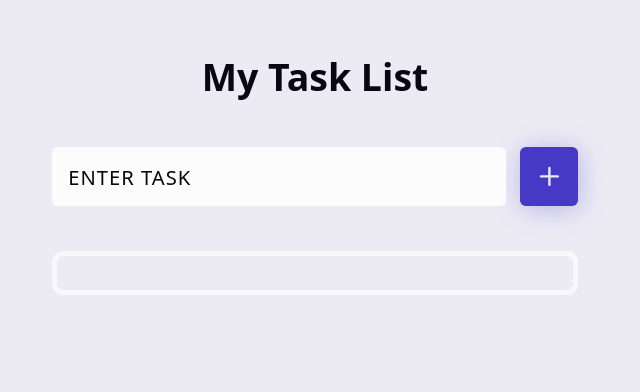
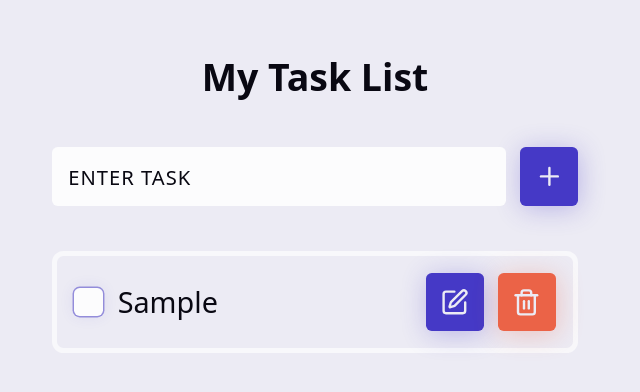
Before and after one commit to Turb08/Todo_list_app, a React (Vite) app: page / in a window 1280 px wide. Both pictures are taken after typing "Sample" into the empty fields and a click on the button "Add Task". Shown: the top 392 px of the page, without its empty margins (325-965 px from the left). Built offline with nearby package versions, Linux system fonts and the light colour scheme.

Commit message:
Added update and delete buttons, sort the tasks on descending order and handle checkbox functionality

```diff
--- a/src/components/TaskItem.jsx
+++ b/src/components/TaskItem.jsx
@@ -1,9 +1,46 @@
-import styles from './TaskItem.module.css'
+import { useState } from "react";
+import { Check, SquarePen, Trash2 } from "lucide-react";
+import styles from "./TaskItem.module.css";
 
-const TaskItem = ({task}) => {
+const TaskItem = ({ task }) => {
+  const [isChecked, setIsChecked] = useState(task.checked);
+
+  const handleCheckboxChange = (e) => {
+    setIsChecked(!isChecked);
+  };
+
   return (
-    <li className={styles.task}></li>
-  )
-}
+    <li className={styles.task}>
+      <div className={styles["task-group"]}>
+        <input
+          type="checkbox"
+          className={styles.checkbox}
+          checked={isChecked}
+          onChange={handleCheckboxChange}
+          name={task.name}
+          id={task.id}
+        />
+        <label htmlFor={task.id} className={styles.label}>
+          {task.name}
+          <p className={styles.checkmark}>
+            <Check strokeWidth={5} />
+          </p>
+        </label>
+      </div>
+      <div className={styles["task-group"]}>
+        <button className="btn" aria-label={`Update ${task.name} Task`}>
+          <SquarePen strokeWidth={2} />
+        </button>
 
-export default TaskItem
+        <button
+          className={`btn ${styles.delete}`}
+          aria-label={`Delete ${task.name} Task`}
+        >
+          <Trash2 strokeWidth={2} />
+        </button>
+      </div>
+    </li>
+  );
+};
+
+export default TaskItem;
--- a/src/components/TaskList.jsx
+++ b/src/components/TaskList.jsx
@@ -1,20 +1,17 @@
-import TaskItem from './TaskItem';
+import TaskItem from "./TaskItem";
 
-import styles from './TaskList.module.css';
+import styles from "./TaskList.module.css";
 
-const TaskList = ({tasks}) => {
+const TaskList = ({ tasks }) => {
   return (
     <ul className={styles.tasks}>
-        {
-            tasks.map(task => (
-                <TaskItem
-                    key={task.id}
-                    task={task}
-                />
-            ))
-        }
+      {tasks
+        .sort((a, b) => b.id - a.id)
+        .map((task) => (
+          <TaskItem key={task.id} task={task} />
+        ))}
     </ul>
-  )
-}
+  );
+};
 
-export default TaskList
+export default TaskList;
```
